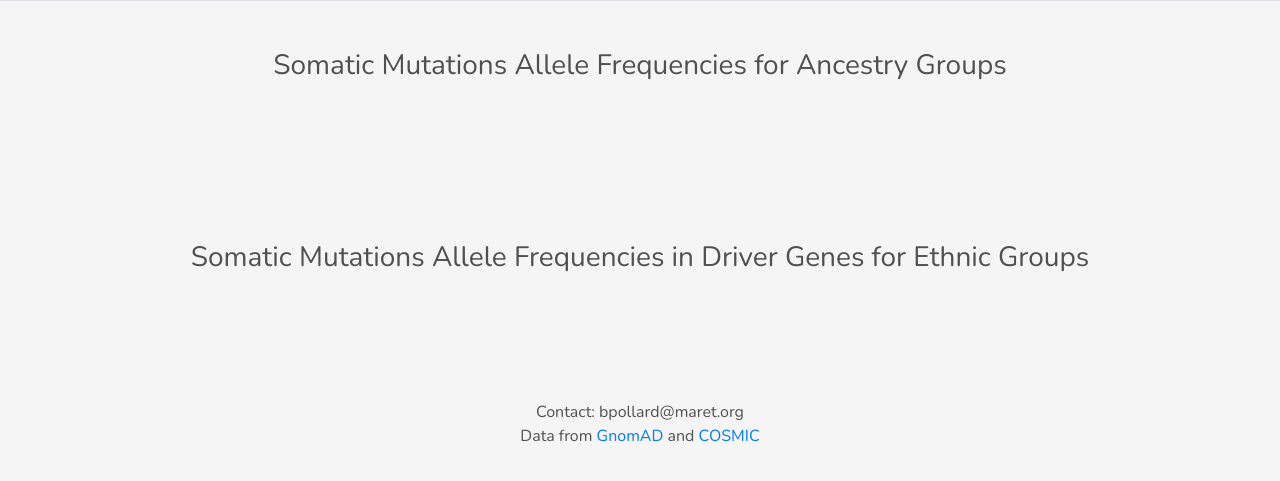
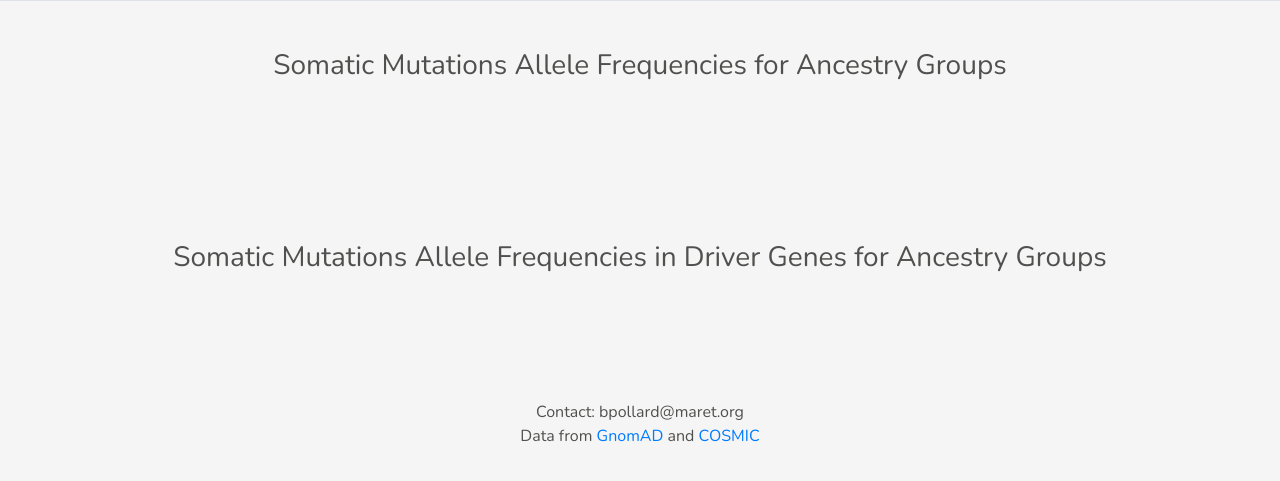
Before and after one commit to becca05/variantmisclassifier-web, a website: page index.html in a window 1280 px wide. Shown: the part 165-646 px from the top of the page. Drawn offline with nearby package versions, Linux system fonts and the light colour scheme.

Commit message:
Update index.html

```diff
--- a/index.html
+++ b/index.html
@@ -27,7 +27,7 @@
     <main class="container p-5">
         <h3 class='space2'>Somatic Mutations Allele Frequencies for Ancestry Groups</h3>
         <div data-type="AwesomeTableView" data-filters="" data-viewID="-NG1SO1zos8TvPOCCtQ0"></div>
-        <h3 class='space'>Somatic Mutations Allele Frequencies in Driver Genes for Ethnic Groups</h3>
+        <h3 class='space'>Somatic Mutations Allele Frequencies in Driver Genes for Ancestry Groups</h3>
         <div data-type="AwesomeTableView" data-filters="" data-viewID="-NJrqzzFa51L9DtfX4aE"></div>
     </main>
 </body>
```
